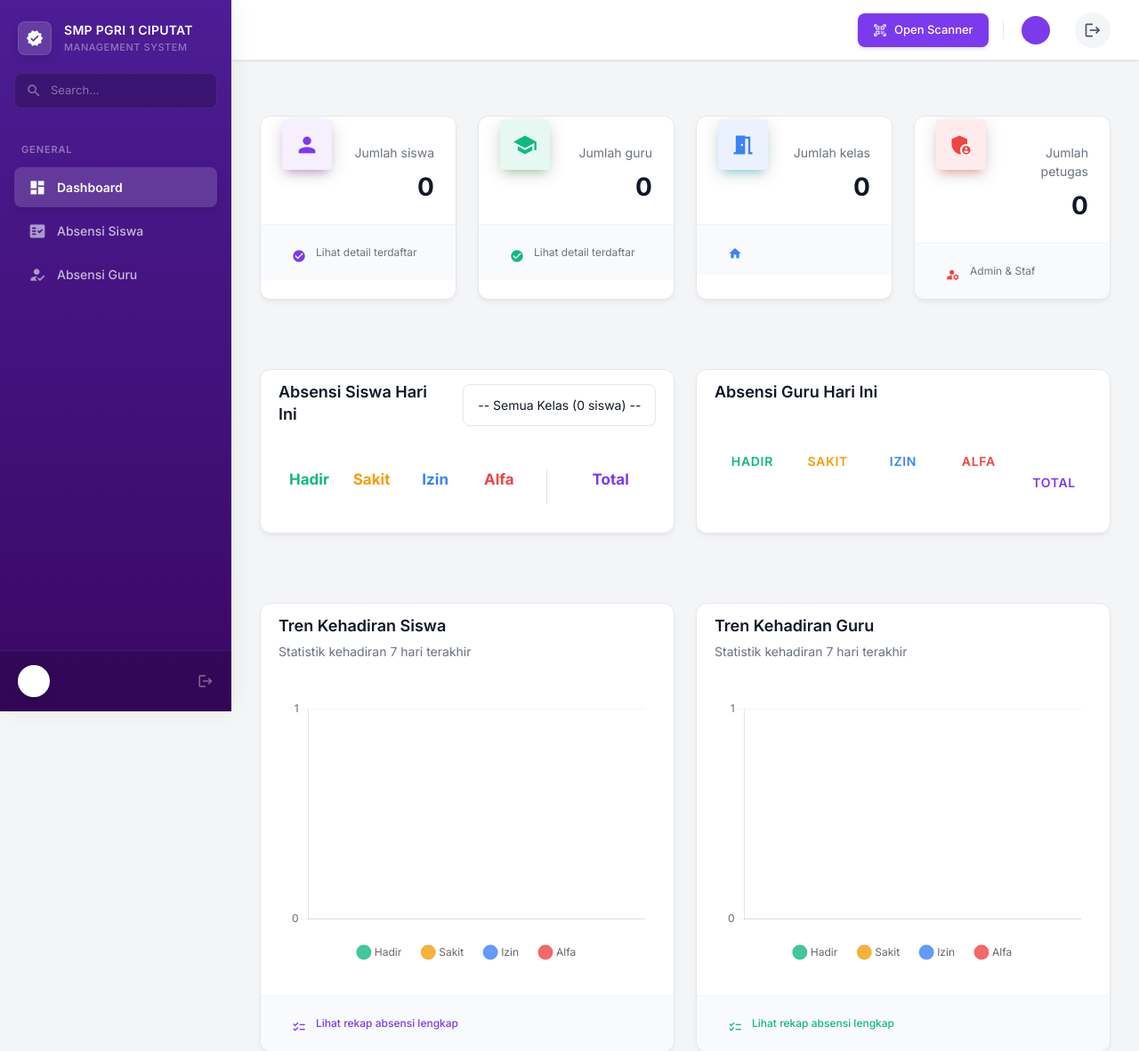
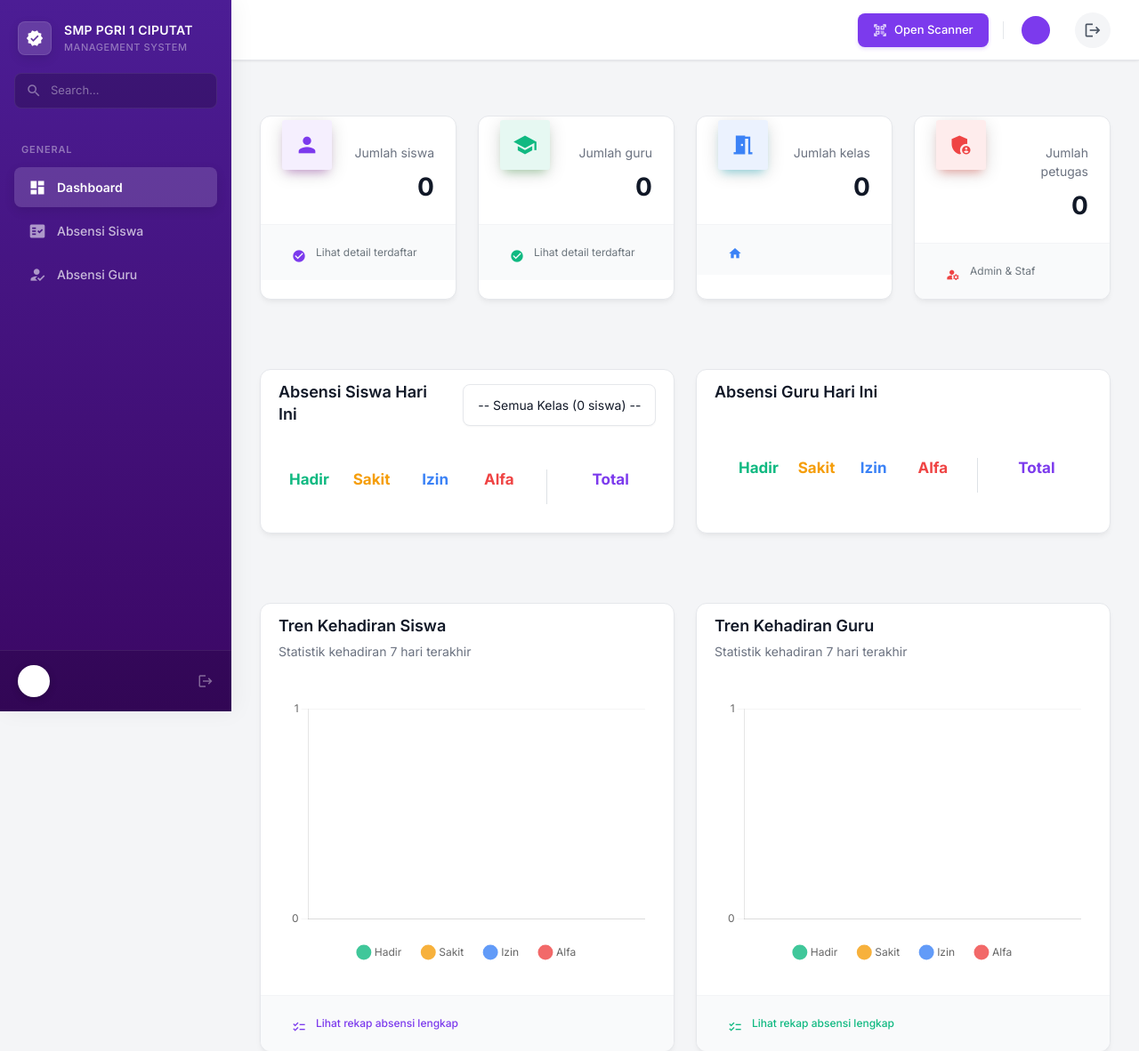
Before and after one commit to aradsmfkdsd/absensi-pgri1ciputat-, a CodeIgniter 4 app: the page made by app/Views/admin/dashboard.php in a window 1280 px wide. Shown: the top 1182 px of the page at 89% size. Run offline with PHP 8.4 and a stand-in for CodeIgniter, Linux system fonts and the light colour scheme; the template is opened without the code that fills it, so the values that code supplies are empty; some libraries are stand-ins or nearby versions.

Commit message:
style: align teacher attendance layout with student stats layout

```diff
--- a/app/Views/admin/dashboard.php
+++ b/app/Views/admin/dashboard.php
@@ -131,26 +131,29 @@
                     <p class="card-category"><?= $dateNow; ?></p>
                 </div>
                 <div class="card-body flex-1 flex items-center justify-center">
-                    <div class="grid grid-cols-2 sm:grid-cols-5 gap-6 text-center w-full">
-                        <div>
-                            <h5 class="text-sm font-semibold text-success uppercase tracking-wider mb-2">Hadir</h5>
-                            <h4 class="text-3xl font-bold text-gray-800"><?= $jumlahKehadiranGuru['hadir']; ?></h4>
+                    <div class="row text-center flex-nowrap w-full">
+                        <div class="col-2">
+                            <h5 class="text-success text-nowrap"><b>Hadir</b></h5>
+                            <h4 class="text-nowrap"><?= $jumlahKehadiranGuru['hadir']; ?></h4>
                         </div>
-                        <div>
-                            <h5 class="text-sm font-semibold text-warning uppercase tracking-wider mb-2">Sakit</h5>
-                            <h4 class="text-3xl font-bold text-gray-800"><?= $jumlahKehadiranGuru['sakit']; ?></h4>
+                        <div class="col-2">
+                            <h5 class="text-warning text-nowrap"><b>Sakit</b></h5>
+                            <h4 class="text-nowrap"><?= $jumlahKehadiranGuru['sakit']; ?></h4>
                         </div>
-                        <div>
-                            <h5 class="text-sm font-semibold text-info uppercase tracking-wider mb-2">Izin</h5>
-                            <h4 class="text-3xl font-bold text-gray-800"><?= $jumlahKehadiranGuru['izin']; ?></h4>
+                        <div class="col-2">
+                            <h5 class="text-info text-nowrap"><b>Izin</b></h5>
+                            <h4 class="text-nowrap"><?= $jumlahKehadiranGuru['izin']; ?></h4>
                         </div>
-                        <div>
-                            <h5 class="text-sm font-semibold text-danger uppercase tracking-wider mb-2">Alfa</h5>
-                            <h4 class="text-3xl font-bold text-gray-800"><?= $jumlahKehadiranGuru['alfa']; ?></h4>
+                        <div class="col-2">
+                            <h5 class="text-danger text-nowrap"><b>Alfa</b></h5>
+                            <h4 class="text-nowrap"><?= $jumlahKehadiranGuru['alfa']; ?></h4>
                         </div>
-                        <div class="col-span-2 sm:col-span-1 border-t sm:border-t-0 sm:border-l border-gray-200 pt-4 sm:pt-0">
-                            <h5 class="text-sm font-semibold text-primary uppercase tracking-wider mb-2">Total</h5>
-                            <h4 class="text-3xl font-bold text-gray-800"><?= $totalGuru; ?></h4>
+                        <div class="col-1">
+                            <div class="border-right mx-auto h-100" style="width: 0;"></div>
+                        </div>
+                        <div class="col-2 col-sm-3">
+                            <h5 class="text-primary text-nowrap"><b>Total</b></h5>
+                            <h4 class="text-nowrap"><?= $totalGuru; ?></h4>
                         </div>
                     </div>
                 </div>
```
